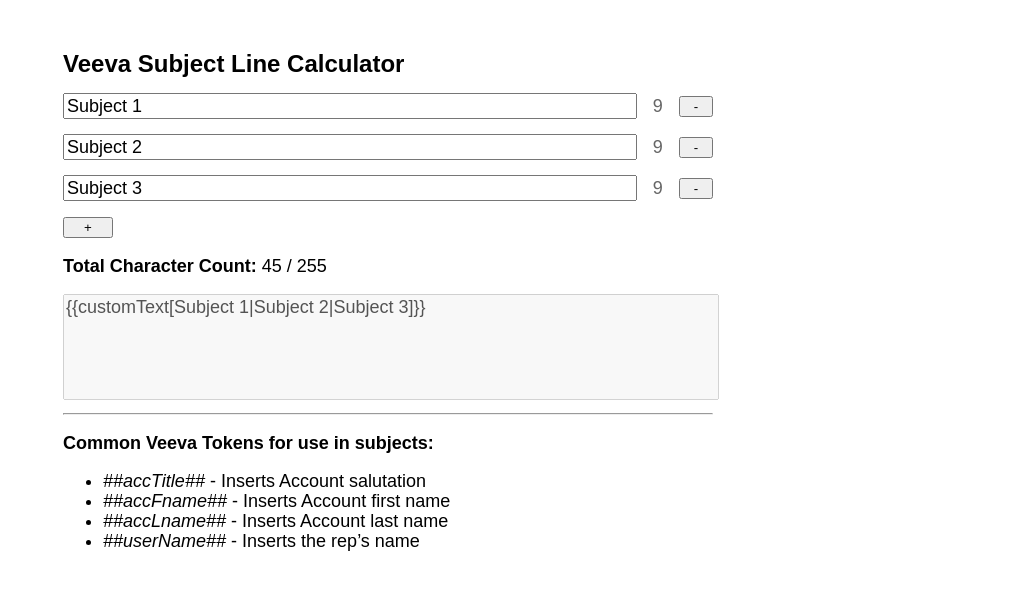
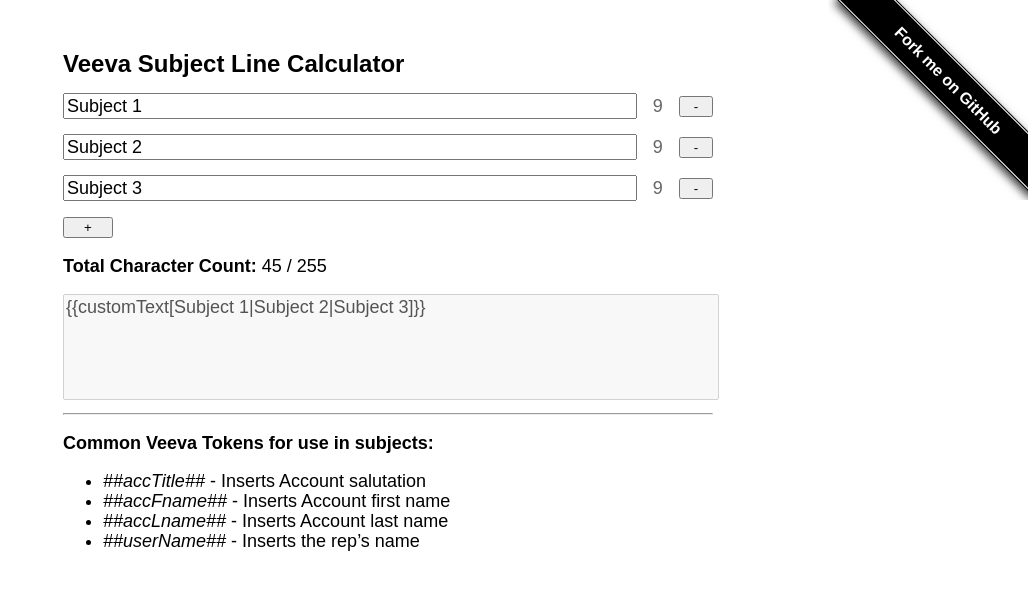
Before and after one commit to princeton10agency/veeva-subject-lines, a Nuxt app: page / in a window 1280 px wide. Shown: the top 590 px of the page, without its empty margins (252-1280 px from the left). Built offline with nearby package versions, Linux system fonts and the light colour scheme.

Commit message:
fork on github ribbon

```diff
--- a/app.vue
+++ b/app.vue
@@ -8,6 +8,7 @@
     </Html>
 
     <h1>Veeva Subject Line Calculator</h1>
+    <Fork />
     <div class="subjects">
       <div class="row" v-bind:key= "subject.id" v-for="subject in subjects">
         <input v-model="subject.msg">
--- /dev/null
+++ b/components/fork.vue
@@ -0,0 +1,6 @@
+<template>
+  <span id="forkongithub"><a href="https://github.com/jamestomasino/veeva-subject-lines">Fork me on GitHub</a></span>
+</template>
+<style>
+#forkongithub a{background:#000;color:#fff;text-decoration:none;font-family:arial,sans-serif;text-align:center;font-weight:bold;padding:5px 40px;font-size:1rem;line-height:2rem;position:relative;transition:0.5s;}#forkongithub a:hover{background:#c11;color:#fff;}#forkongithub a::before,#forkongithub a::after{content:"";width:100%;display:block;position:absolute;top:1px;left:0;height:1px;background:#fff;}#forkongithub a::after{bottom:1px;top:auto;}@media screen and (min-width:800px){#forkongithub{position:absolute;display:block;top:0;right:0;width:200px;overflow:hidden;height:200px;z-index:9999;}#forkongithub a{width:200px;position:absolute;top:60px;right:-60px;transform:rotate(45deg);-webkit-transform:rotate(45deg);-ms-transform:rotate(45deg);-moz-transform:rotate(45deg);-o-transform:rotate(45deg);box-shadow:4px 4px 10px rgba(0,0,0,0.8);}}
+</style>
```
